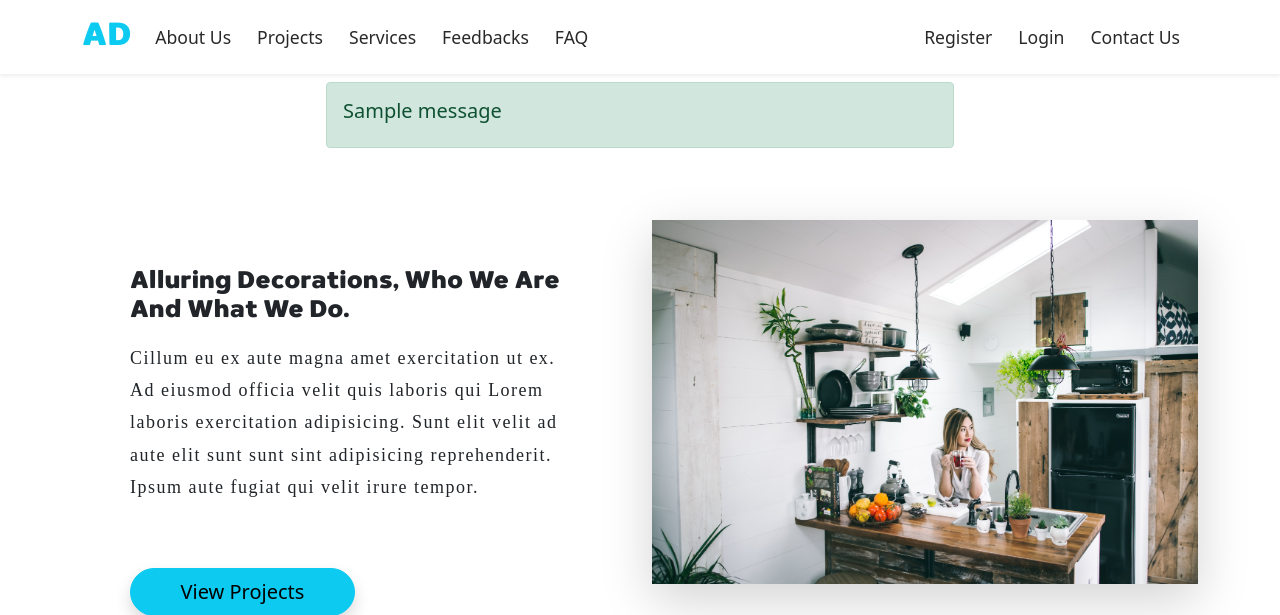
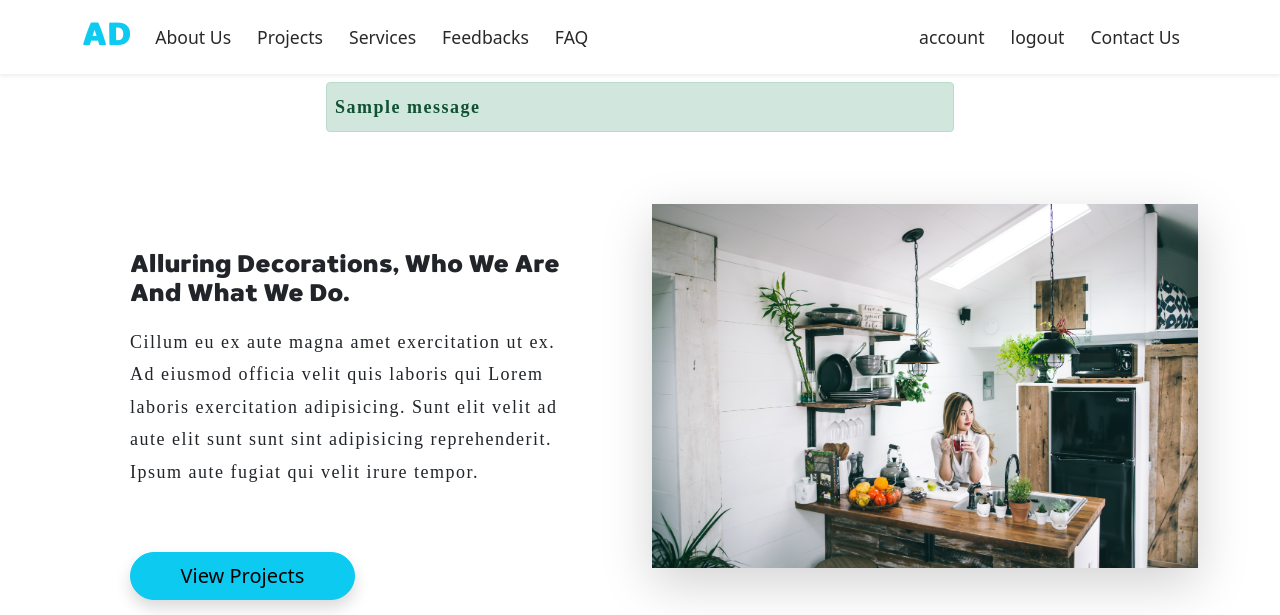
Before and after one commit to ndmichael/alluring-decors, a Flask app: page /about/ in a window 1280 px wide. Shown: the top 615 px of the page. Run offline with Flask 2, Linux system fonts and the light colour scheme; a user stored in the database is signed in; tables that the repository leaves empty hold one stand-in row (values such as "Sample post"); one stand-in notice (Sample message) is shown; some libraries are stand-ins or nearby versions.

Commit message:
updated base added account n authentication

```diff
--- a/alluringdecors/templates/base.html
+++ b/alluringdecors/templates/base.html
@@ -43,6 +43,18 @@
                     </li>
                 </ul>
                 <ul class="navbar-nav  mb-2 mb-lg-0">
+                    {% if current_user.is_authenticated %}
+                    <li class="nav-item">
+                        <a class="nav-link" href="{{url_for('account')}}">
+                            account
+                        </a>
+                    </li>
+                    <li class="nav-item">
+                        <a class="nav-link" href="{{url_for('logout')}}">
+                            logout
+                        </a>
+                    </li>
+                    {% else %}
                     <li class="nav-item">
                         <a class="nav-link" href="{{url_for('register')}}">
                             Register
@@ -53,6 +65,7 @@
                             Login
                         </a>
                     </li>
+                    {% endif %}
                     <li class="nav-item">
                         <a class="nav-link" href="#"> Contact Us</a>
                     </li>
@@ -66,8 +79,8 @@
     <div class="row py-2">
         <div class="mx-auto col-sm-6">
             {% for category, message in messages %}
-            <div class="alert alert-{{ category }}">
-                <h5>{{ message }}</h5>
+            <div>
+                <p class="p-2 alert alert-{{ category }}"><b>{{ message }}</b></p>
             </div>
             {% endfor %}
         </div>
```
